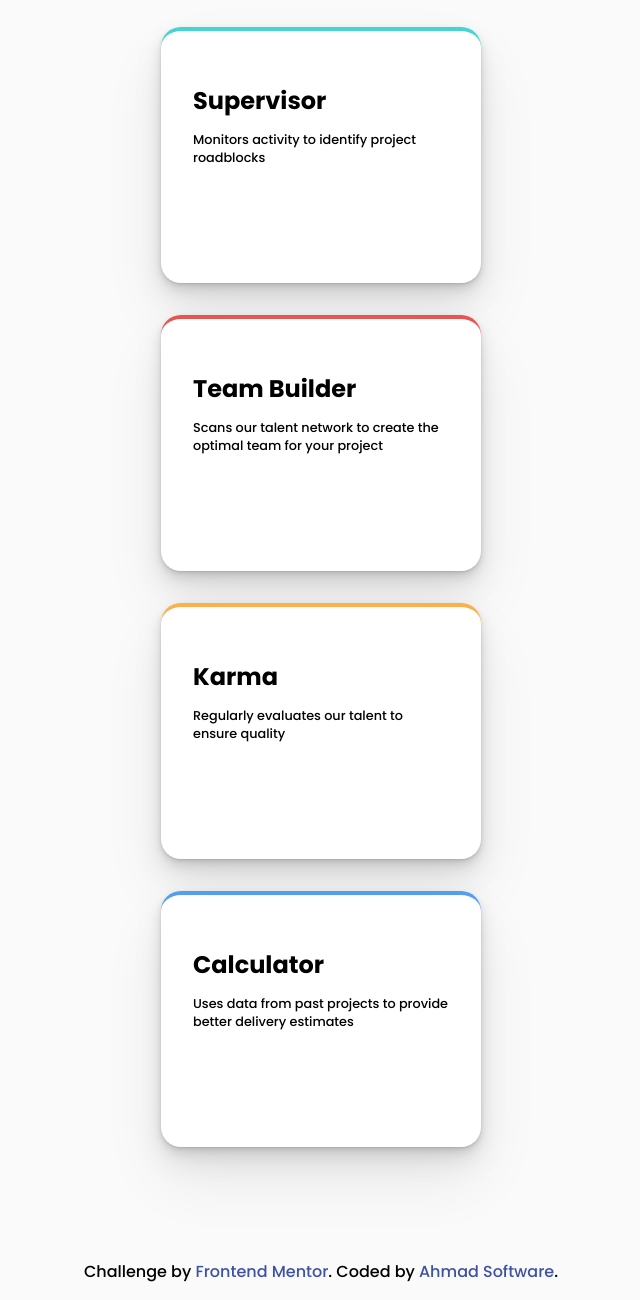
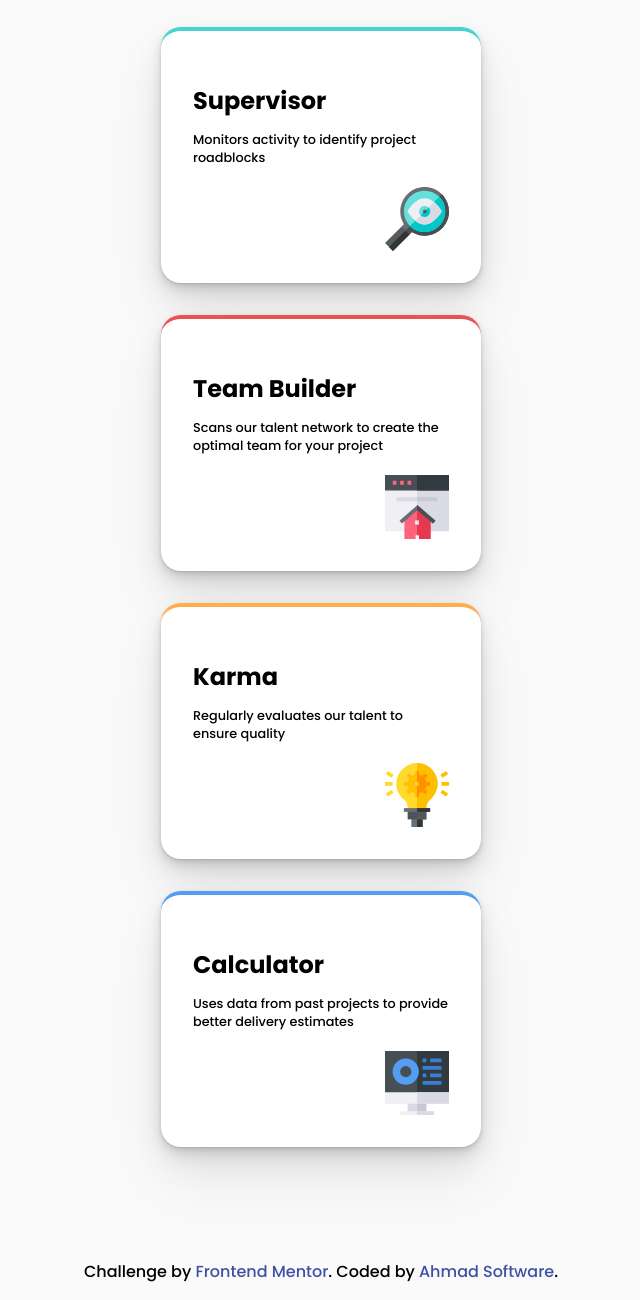
Before and after one commit to Ahmad-Div/four-card-Ahmad-Software, a plain HTML site: page index.html in a window 1280 px wide. Shown: the part 287-1587 px from the top of the page, without its empty margins (319-959 px from the left). Drawn offline with Linux system fonts and the light colour scheme.

Commit message:
Update index.html

```diff
--- a/index.html
+++ b/index.html
@@ -6,7 +6,7 @@
   <meta name="viewport" content="width=device-width, initial-scale=1.0">
   <!-- displays site properly based on user's device -->
 
-  <link rel="icon" type="image/png" sizes="32x32" href="./images/favicon-32x32.png">
+  <link rel="icon" type="image/png" sizes="32x32" href="favicon-32x32.png">
 
   <title>Frontend Mentor | Four card feature section</title>
   <link rel="stylesheet" href="style.css">
@@ -42,7 +42,7 @@
         <div class="cards" id="card-one">
           <h2>Supervisor</h2>
           <p>Monitors activity to identify project roadblocks</p>
-          <img class="box-img" src="images/icon-supervisor.svg" alt="">
+          <img class="box-img" src="icon-supervisor.svg" alt="">
         </div>
 
         <div class="two-cards">
@@ -50,19 +50,19 @@
             <h2>Team Builder</h2>
             <p>
               Scans our talent network to create the optimal team for your project</p>
-            <img class="box-img" src="images/icon-team-builder.svg" alt="">
+            <img class="box-img" src="icon-team-builder.svg" alt="">
           </div>
           <div class="cards" id="card-three">
             <h2>Karma</h2>
             <p>Regularly evaluates our talent to ensure quality</p>
-            <img class="box-img" src="images/icon-karma.svg" alt="">
+            <img class="box-img" src="icon-karma.svg" alt="">
           </div>
         </div>
 
         <div class="cards" id="card-four">
           <h2>Calculator</h2>
           <p>Uses data from past projects to provide better delivery estimates</p>
-          <img class="box-img" src="images/icon-calculator.svg" alt="">
+          <img class="box-img" src="icon-calculator.svg" alt="">
         </div>
 
       </div>
```
